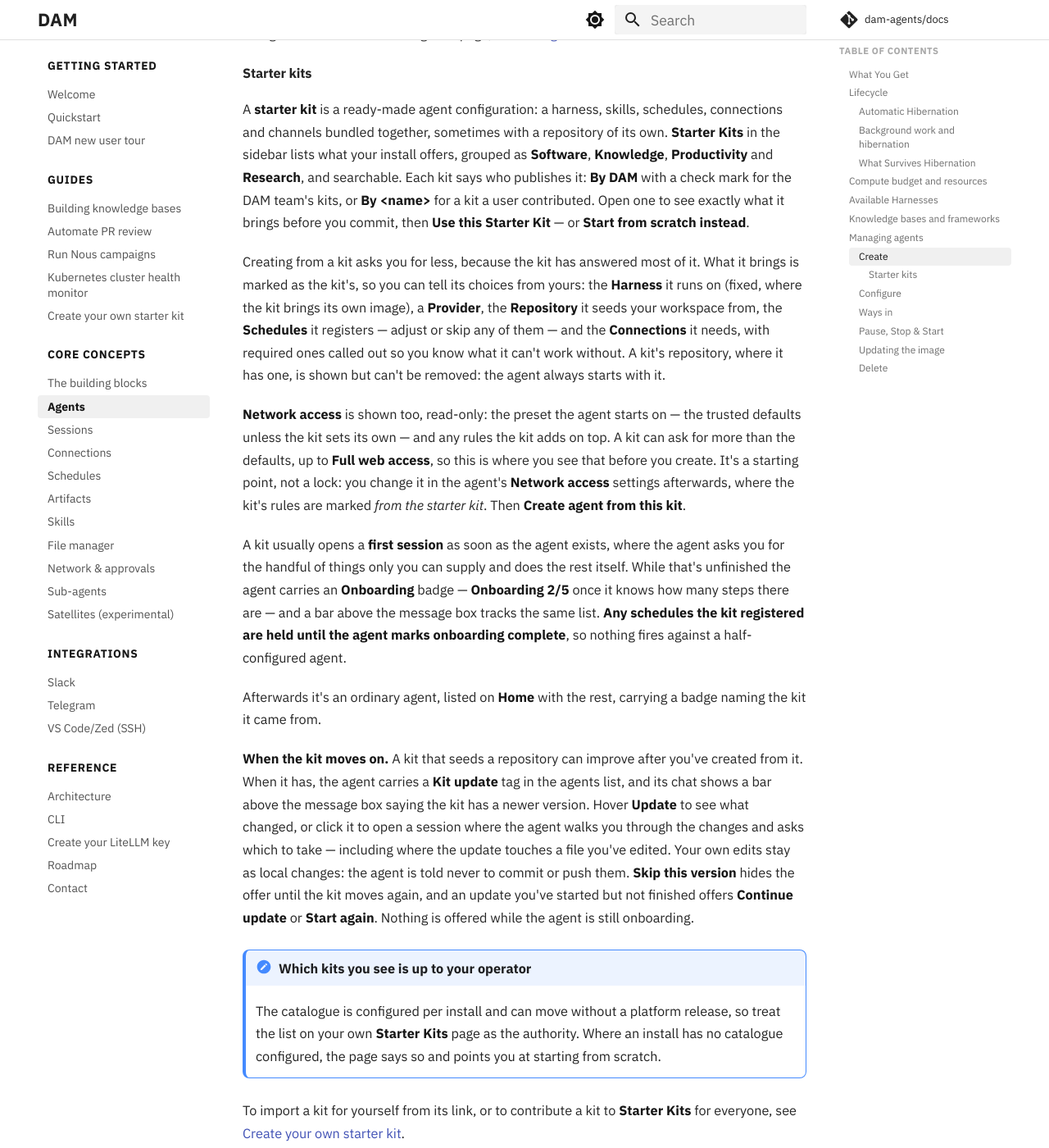
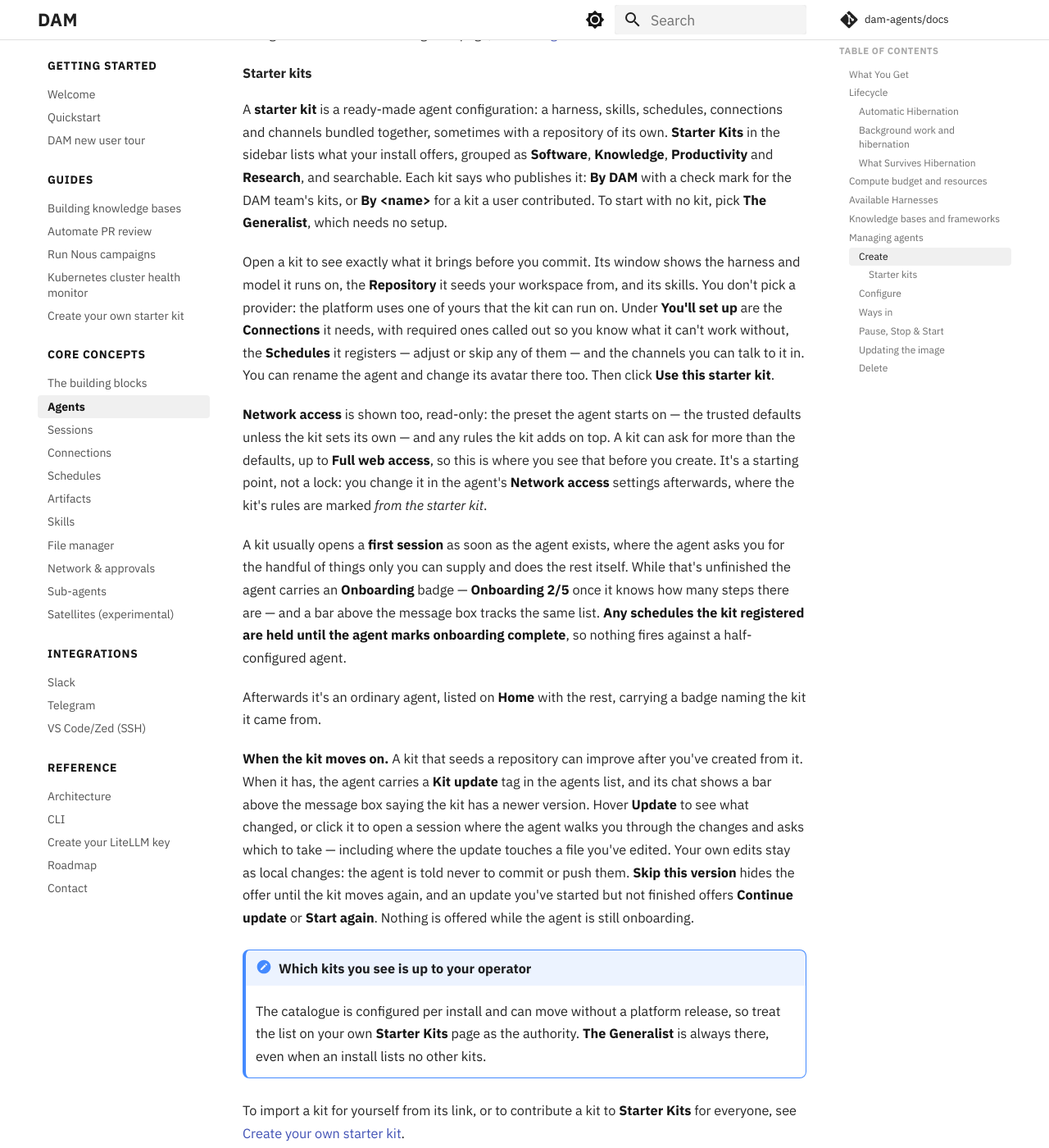
Before and after one commit to dam-agents/docs, an MkDocs documentation site: the page built from docs/core-concepts/agents.md, in a window 1280 px wide and 1400 px high, scrolled down 7638 px. Shown: the whole window at 82% size. Built offline with MkDocs 1.6.1 and Material for MkDocs 9.7.7, drawn with Linux system fonts in a browser that asks for light colours; comment, search, counter and statistics services are not loaded.

Commit message:
docs(starter-kits): match the kit window and kit creator steps to v0.3.0 (#6)
The kit window has no Harness or Provider choice and one button, Use this starter kit; The Generalist is always listed. The dam-agent-creator skill checks a kit with its own validation script.

Assisted-By: Claude
Signed-off-by: Jenna Winkler <135358348+jenna-winkler@users.noreply.github.com>

```diff
--- a/docs/core-concepts/agents.md
+++ b/docs/core-concepts/agents.md
@@ -204,21 +204,21 @@ A **starter kit** is a ready-made agent configuration: a harness, skills, schedu
 channels bundled together, sometimes with a repository of its own. **Starter Kits** in the sidebar
 lists what your install offers, grouped as **Software**, **Knowledge**, **Productivity** and
 **Research**, and searchable. Each kit says who publishes it: **By DAM** with a check mark for the DAM
-team's kits, or **By &lt;name&gt;** for a kit a user contributed. Open one to see exactly what it brings before you commit, then **Use this
-Starter Kit** — or **Start from scratch instead**.
+team's kits, or **By &lt;name&gt;** for a kit a user contributed. To start with no kit, pick **The
+Generalist**, which needs no setup.
 
-Creating from a kit asks you for less, because the kit has answered most of it. What it brings is
-marked as the kit's, so you can tell its choices from yours: the **Harness** it runs on (fixed, where
-the kit brings its own image), a **Provider**, the **Repository** it seeds your workspace from, the
-**Schedules** it registers — adjust or skip any of them — and the **Connections** it needs, with required
-ones called out so you know what it can't work without. A kit's repository, where it has one, is shown
-but can't be removed: the agent always starts with it.
+Open a kit to see exactly what it brings before you commit. Its window shows the harness and model it
+runs on, the **Repository** it seeds your workspace from, and its skills. You don't pick a provider: the
+platform uses one of yours that the kit can run on. Under **You'll set up** are the **Connections** it
+needs, with required ones called out so you know what it can't work without, the **Schedules** it
+registers — adjust or skip any of them — and the channels you can talk to it in. You can rename the
+agent and change its avatar there too. Then click **Use this starter kit**.
 
 **Network access** is shown too, read-only: the preset the agent starts on — the trusted defaults
 unless the kit sets its own — and any rules the kit adds on top. A kit can ask for more than the
 defaults, up to **Full web access**, so this is where you see that before you create. It's a starting
 point, not a lock: you change it in the agent's **Network access** settings afterwards, where the kit's
-rules are marked *from the starter kit*. Then **Create agent from this kit**.
+rules are marked *from the starter kit*.
 
 A kit usually opens a **first session** as soon as the agent exists, where the agent asks you for the
 handful of things only you can supply and does the rest itself. While that's unfinished the agent
@@ -240,8 +240,8 @@ the agent is still onboarding.
 
 !!! note "Which kits you see is up to your operator"
     The catalogue is configured per install and can move without a platform release, so treat the list
-    on your own **Starter Kits** page as the authority. Where an install has no catalogue configured,
-    the page says so and points you at starting from scratch.
+    on your own **Starter Kits** page as the authority. **The Generalist** is always there, even when
+    an install lists no other kits.
 
 To import a kit for yourself from its link, or to contribute a kit to **Starter Kits** for everyone, see
 [Create your own starter kit](../guides/create-starter-kit.md#share-it).
```
Also changed, not shown: docs/guides/create-starter-kit.md (+1 -1 lines).
